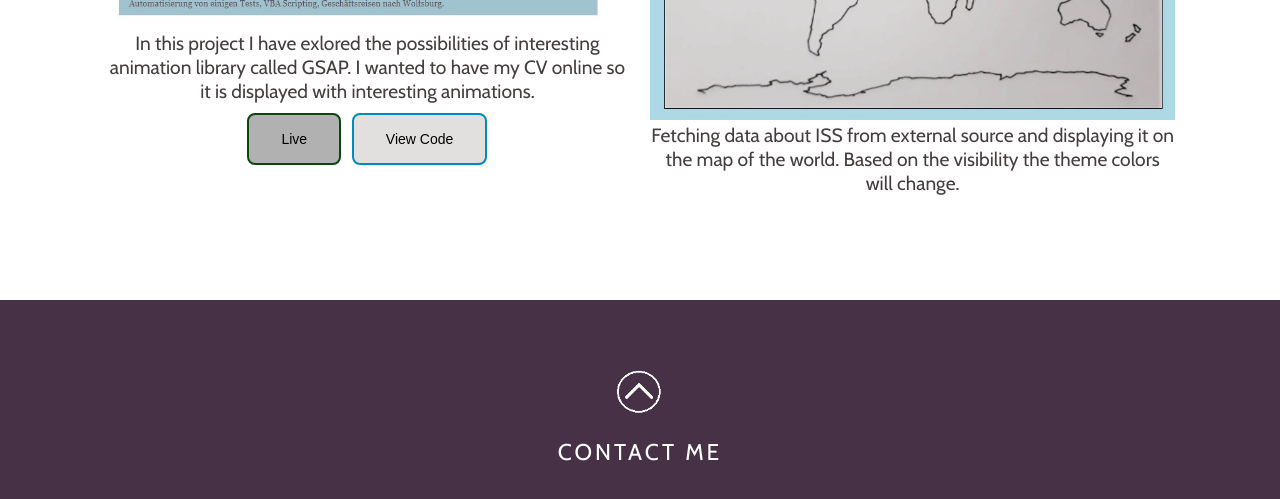
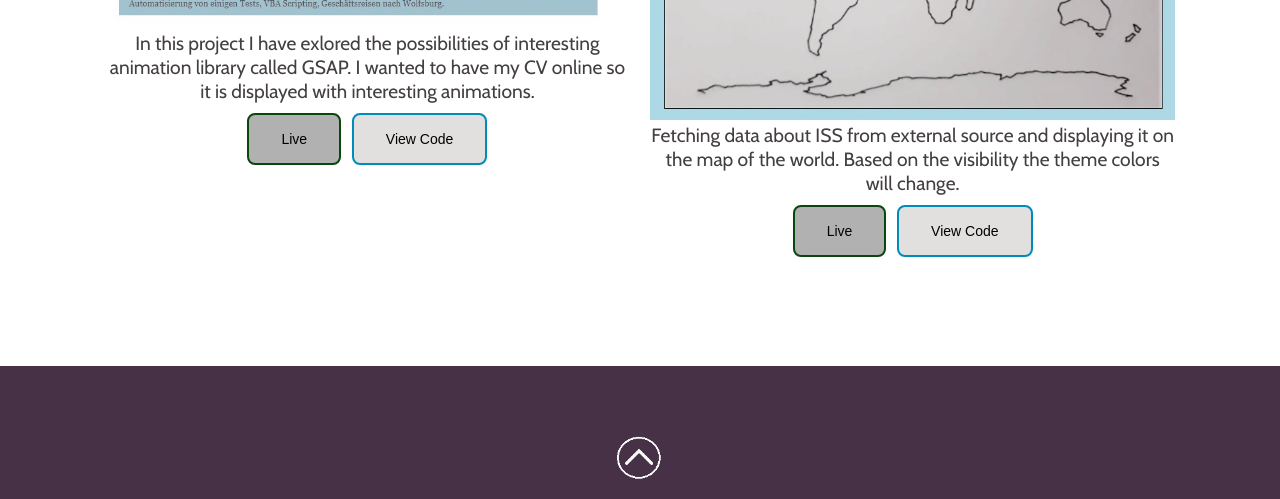
Before and after one commit to epavlusik/portfolio, a plain HTML site: page index.html in a window 1280 px wide. Shown: the part 2867-3366 px from the top of the page. Drawn offline with nearby package versions, Linux system fonts and the light colour scheme; a web font is replaced by a local one.

Commit message:
Update index.html
Added buttons for the project - live and see the code

```diff
--- a/index.html
+++ b/index.html
@@ -126,6 +126,8 @@
                      <img src="images/positionofiss.jpg" alt="">
                      <p>Fetching data about ISS from external source and displaying it on the map of the world. Based on the visibility the theme colors will change.
                      </p>
+                     <button class="btn-live" onclick="location.href='https://epavlusik.github.io/issonworldmap/';">Live</button>
+                    <button class="btn-code" onclick="location.href='https://github.com/epavlusik/issonworldmap/tree/gh-pages';">View Code</button>
                      </div>
                  </div>
          </div>
```
